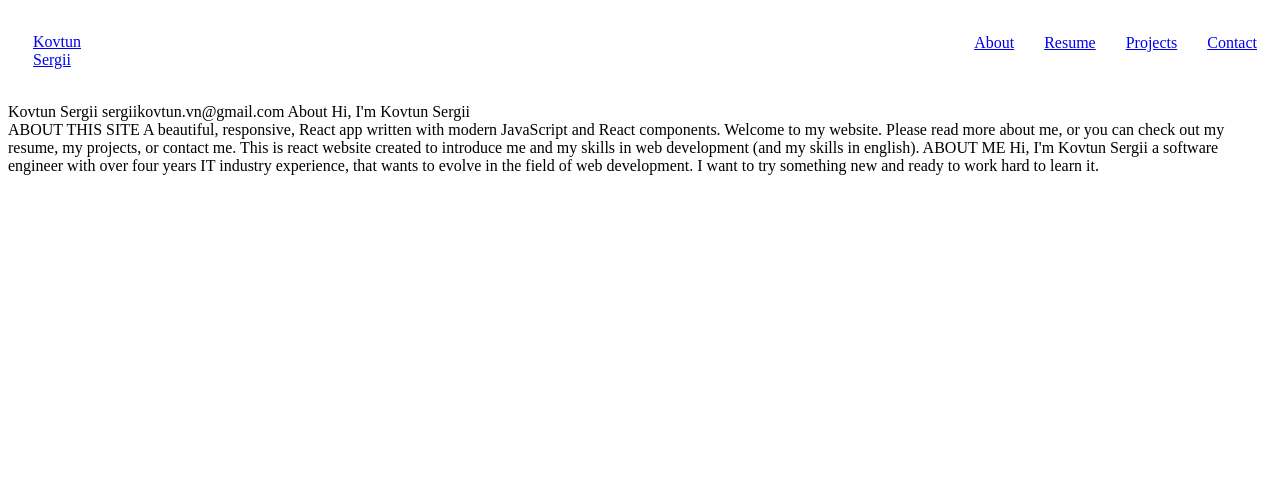
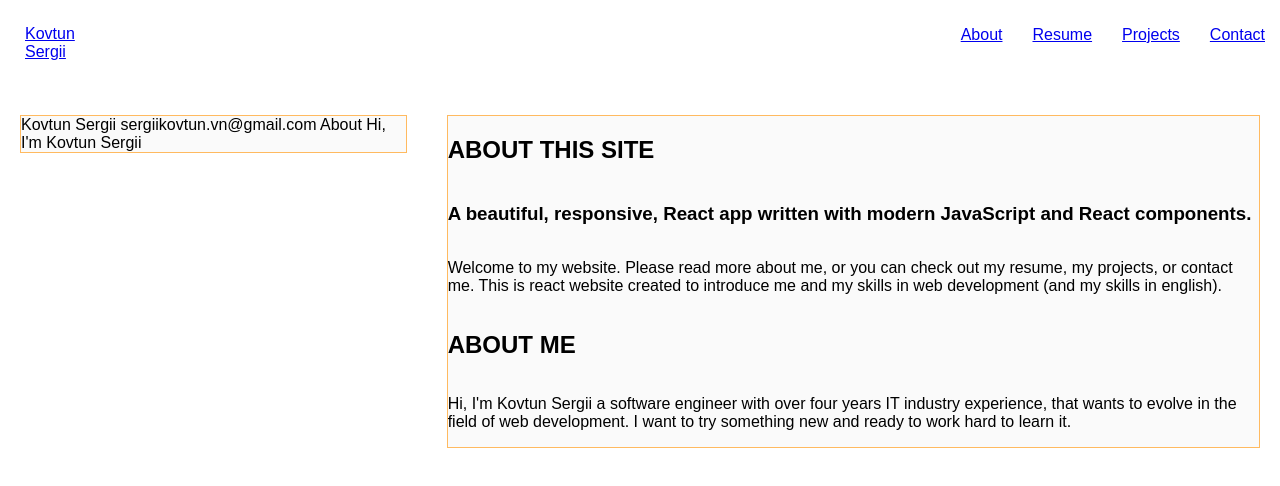
Before and after one commit to SergiiKov/pws, a React (Create React App) app: page /about in a window 1280 px wide. Shown: the top 486 px of the page. Built offline with nearby package versions, Linux system fonts and the light colour scheme.

Commit message:
add grid and some styles

```diff
--- a/src/App/App.jsx
+++ b/src/App/App.jsx
@@ -8,11 +8,17 @@ import ResumePage from '../pages/resume/resume-page';
 import ProjectsPage from '../pages/projects/projects-page';
 import ContactPage from '../pages/contact/contact-page';
 
+import './App.styles.scss';
+
 function App() {
   return (
   <div>
     <Header />
+    <div className='container'>
+      <div>
         <LeftArea />
+      </div>
+      <div>
         <Switch>
           <Route exact path='/about' component={AboutPage} />
           <Route path='/resume' component={ResumePage} />
@@ -20,6 +26,8 @@ function App() {
           <Route path='/contact' component={ContactPage} />
         </Switch>
       </div>
+    </div>
+  </div>
   );
 }
 
--- /dev/null
+++ b/src/App/App.styles.scss
@@ -0,0 +1,4 @@
+.container{
+    display: grid;
+    grid-template-columns: 1fr 2fr;
+}
--- a/src/component/left-area/left-area.component.jsx
+++ b/src/component/left-area/left-area.component.jsx
@@ -3,11 +3,11 @@ import React from 'react';
 import './left-area.styles.scss'
 
 const LeftArea = () => (
-  <div>
-  Kovtun Sergii
-sergiikovtun.vn@gmail.com
-About
-Hi, I'm Kovtun Sergii
+  <div className='left-area'>
+    Kovtun Sergii
+      sergiikovtun.vn@gmail.com
+        About
+        Hi, I'm Kovtun Sergii
  </div>
 
 );
--- a/src/component/left-area/left-area.styles.scss
+++ b/src/component/left-area/left-area.styles.scss
@@ -0,0 +1,10 @@
+.left-area{
+    background-color: #fafafa;
+    border: 1px solid #FFBA60;
+    margin-top: 20px;
+    margin-left: 20px;
+    margin-right: 20px;
+    display: flex;
+    flex-direction: column;
+    align-items: flex-start;
+}
--- /dev/null
+++ b/src/index.css
@@ -0,0 +1,9 @@
+html {
+	font-family: sans-serif;
+	-webkit-text-size-adjust: 100%;
+	-ms-text-size-adjust:     100%;
+}
+
+body {
+	margin: 0;
+}
--- a/src/index.js
+++ b/src/index.js
@@ -3,6 +3,7 @@ import ReactDOM from 'react-dom';
 import { BrowserRouter } from 'react-router-dom';
 import App from './App/App.jsx';
 
+import './index.css';
 
 ReactDOM.render(
   <React.StrictMode>
--- a/src/pages/about/about-page.jsx
+++ b/src/pages/about/about-page.jsx
@@ -3,16 +3,16 @@ import React from 'react';
 import './about-page.styles.scss'
 
 const AboutPage = () => (
-  <div>
-  ABOUT THIS SITE
-A beautiful, responsive, React app written with modern JavaScript and React components.
-Welcome to my website. Please read more about me, or you can check out my resume, my projects, or contact me.
-This is react website created to introduce me and my skills in web development (and my skills in english).
+  <div className='about-page'>
+<h2>ABOUT THIS SITE</h2>
+<h3>A beautiful, responsive, React app written with modern JavaScript and React components.</h3>
+<p>Welcome to my website. Please read more about me, or you can check out my resume, my projects, or contact me.
+This is react website created to introduce me and my skills in web development (and my skills in english).</p>
 
-  ABOUT ME
-Hi, I'm Kovtun Sergii a software engineer with over four years IT industry experience,
+<h2>ABOUT ME</h2>
+<p>Hi, I'm Kovtun Sergii a software engineer with over four years IT industry experience,
 that wants to evolve in the field of web development.
-I want to try something new and ready to work hard to learn it.
+I want to try something new and ready to work hard to learn it.</p>
  </div>
 
 );
--- a/src/pages/about/about-page.styles.scss
+++ b/src/pages/about/about-page.styles.scss
@@ -0,0 +1,10 @@
+.about-page{
+    background-color: #fafafa;
+    border: 1px solid #FFBA60;
+    margin-top: 20px;
+    margin-left: 20px;
+    margin-right: 20px;
+    display: flex;
+    flex-direction: column;
+    align-items: flex-start;
+}
```
Lines whose indentation alone changed are shown as unchanged.
